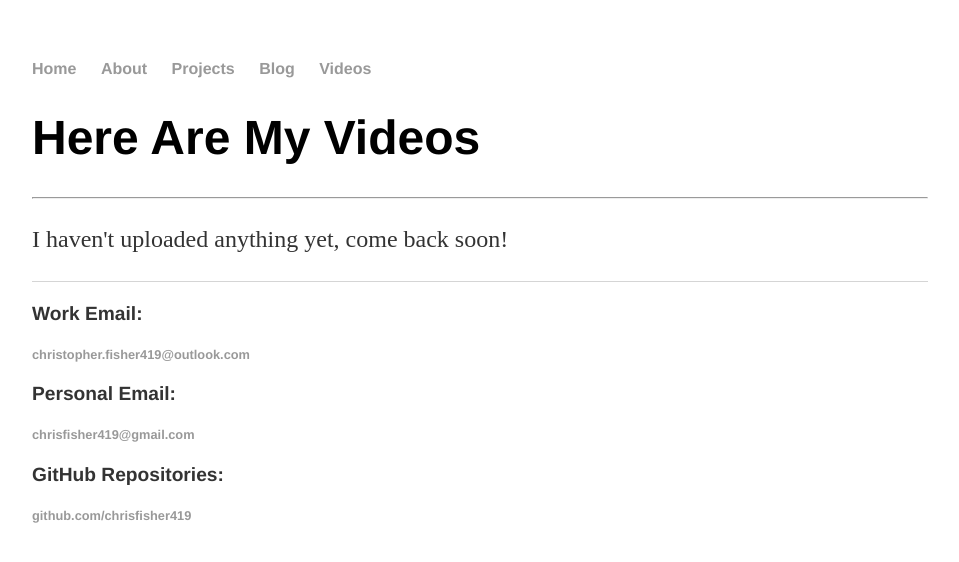
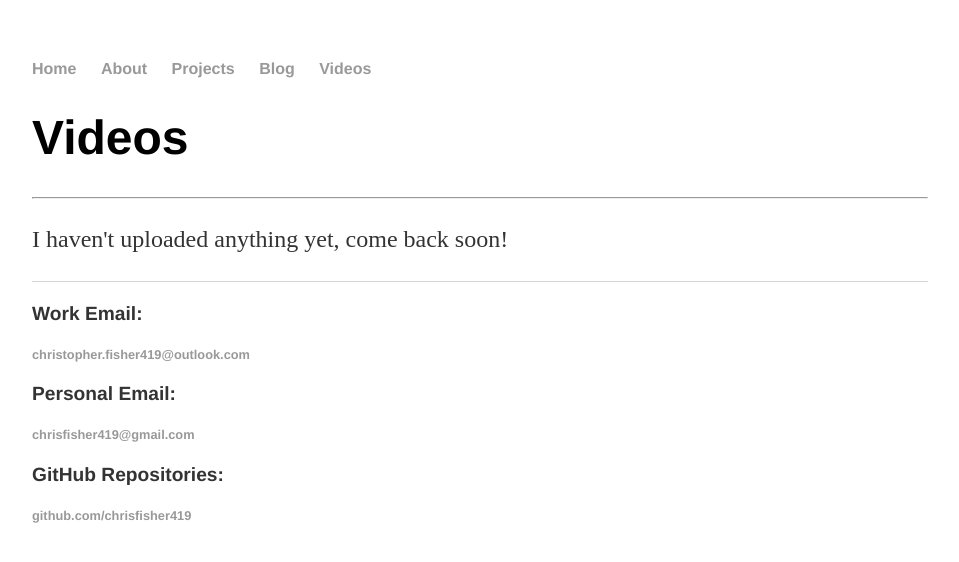
Before and after one commit to chrisfisher419/chrisfisher419.github.io, a Jekyll site: the page built from videos/index.html, in a window 1280 px wide. Shown: the top 562 px of the page, without its empty margins (160-1119 px from the left). Built offline with Jekyll 4.4.1, drawn with Linux system fonts in a browser that asks for light colours.

Commit message:
Update index.html

```diff
--- a/videos/index.html
+++ b/videos/index.html
@@ -3,6 +3,6 @@ layout: default
 title: Videos
 ---
 <div class="blurb">
-	<h1>Here Are My Videos</h1> <hr />
+	<h1>Videos</h1> <hr />
 	<p>I haven't uploaded anything yet, come back soon!</a></p>
 </div><!-- /.blurb -->
```
